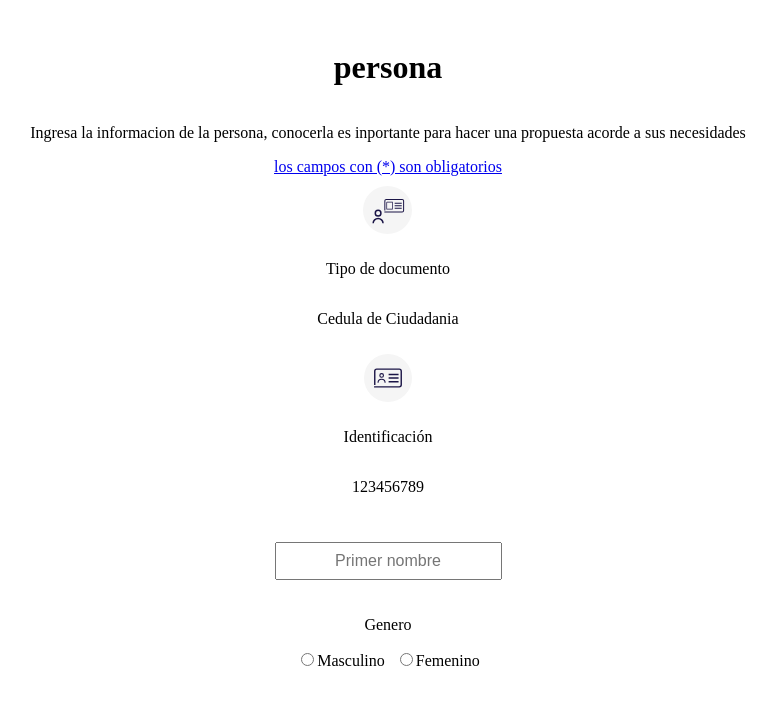
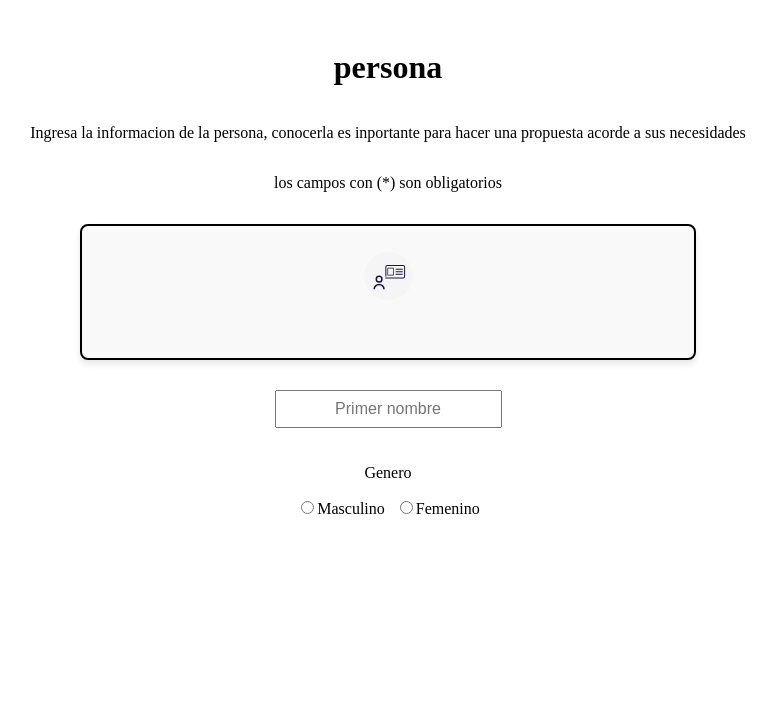
Before and after one commit to FedericoBenitezItConsultores/-opportunity-factory-practice-project, a React (Vite) app: page / in a window 1280 px wide. Shown: the top 704 px of the page, without its empty margins (252-1029 px from the left). Built offline with nearby package versions, Linux system fonts and the light colour scheme.

Commit message:
[FEATURE] changes document

```diff
--- a/src/components/InfoPerson.jsx
+++ b/src/components/InfoPerson.jsx
@@ -1,5 +1,5 @@
 import React from "react";
-import style from "./InfoPerson.module.css"
+import style from "./InfoPerson.module.css";
 
 export const InfoPerson = () => {
   return (
@@ -9,26 +9,32 @@ export const InfoPerson = () => {
         Ingresa la informacion de la persona, conocerla es inportante para hacer
         una propuesta acorde a sus necesidades
       </p>
-      <a href="http://">los campos con (*) son obligatorios</a>
-      <div>
-        <div>
-          <img src="Grupo7616.svg" alt="" />
-          <p>
+      <p>los campos con (*) son obligatorios</p>
+
+        <div className={style.document}>
+          <div className={style.grid}>
+            <div className={style.document1}>
+              <img className={style.Grupo7616} src="Grupo7616.svg" alt="" />
+              {/* <p>
                 <d>Tipo de documento</d>
               </p>
-          <p>Cedula de Ciudadania</p>
+              <p>Cedula de Ciudadania</p> */}
+            </div>
+
+            {/* <div className={style.document2}>
               <img src="Grupo2046.svg" alt="" />
               <p>
                 <d>Identificación</d>
               </p>
               <p>123456789</p>
+            </div> */}
+          </div>
         </div>
 
         <div>
           {/* <label htmlFor="nombre">Primer nombre</label> */}
           {/* <p>Primer nombre</p> */}
-        <input type="text" id="nombre" placeholder="Primer nombre"/>
-
+          <input type="text" id="nombre" placeholder="Primer nombre" />
         </div>
 
         <p>Genero</p>
@@ -42,11 +48,8 @@ export const InfoPerson = () => {
             <input type="radio" name="genero" value="femenino" />
             Femenino
           </label>
+        </form>
+    </div>
 
-        </form>
-
-
-      </div>
-    </div>
   );
 };
--- a/src/components/InfoPerson.module.css
+++ b/src/components/InfoPerson.module.css
@@ -31,3 +31,30 @@
     font-size: 16px;
     text-align: center;
   }
+
+  .Grupo7616{
+    display: flex;
+    height: 48px;
+    width: 49px;
+    top: 458px;
+    left: 517px;
+  }
+
+  .document {
+    border: 2px solid #000;
+    border-radius: 8px;
+    padding: 16px;
+    margin: 16px;
+    background-color: #f9f9f9;
+    box-shadow: 0 4px 6px rgba(0, 0, 0, 0.1);
+    width: 580px;
+    height: 100px;
+    top: 431px;
+    left: 430px;
+  }
+
+  .grid{
+    display: grid;
+    grid-template-columns: 1fr 1fr;
+    grid-template-rows: 50px;
+  }
```
Lines whose indentation alone changed are shown as unchanged.
